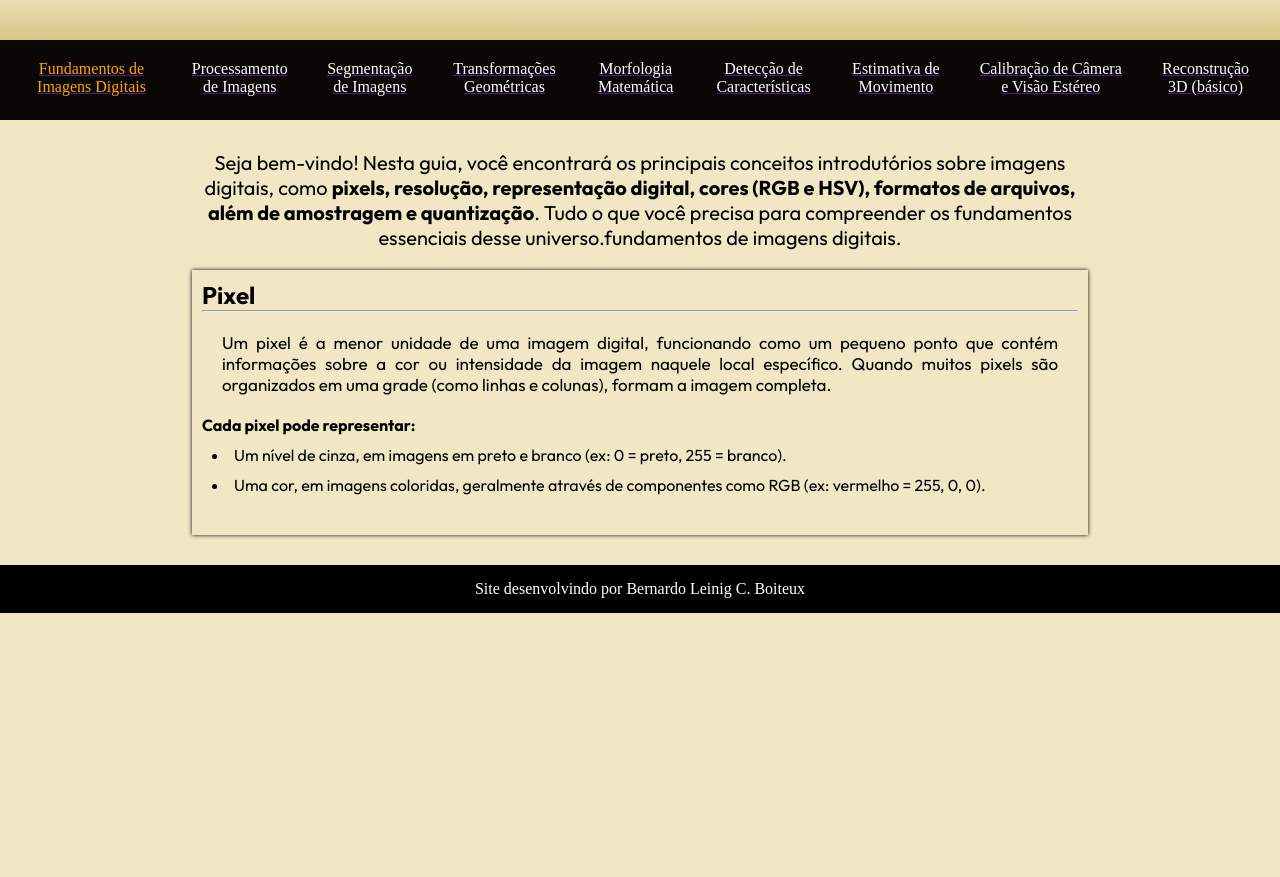
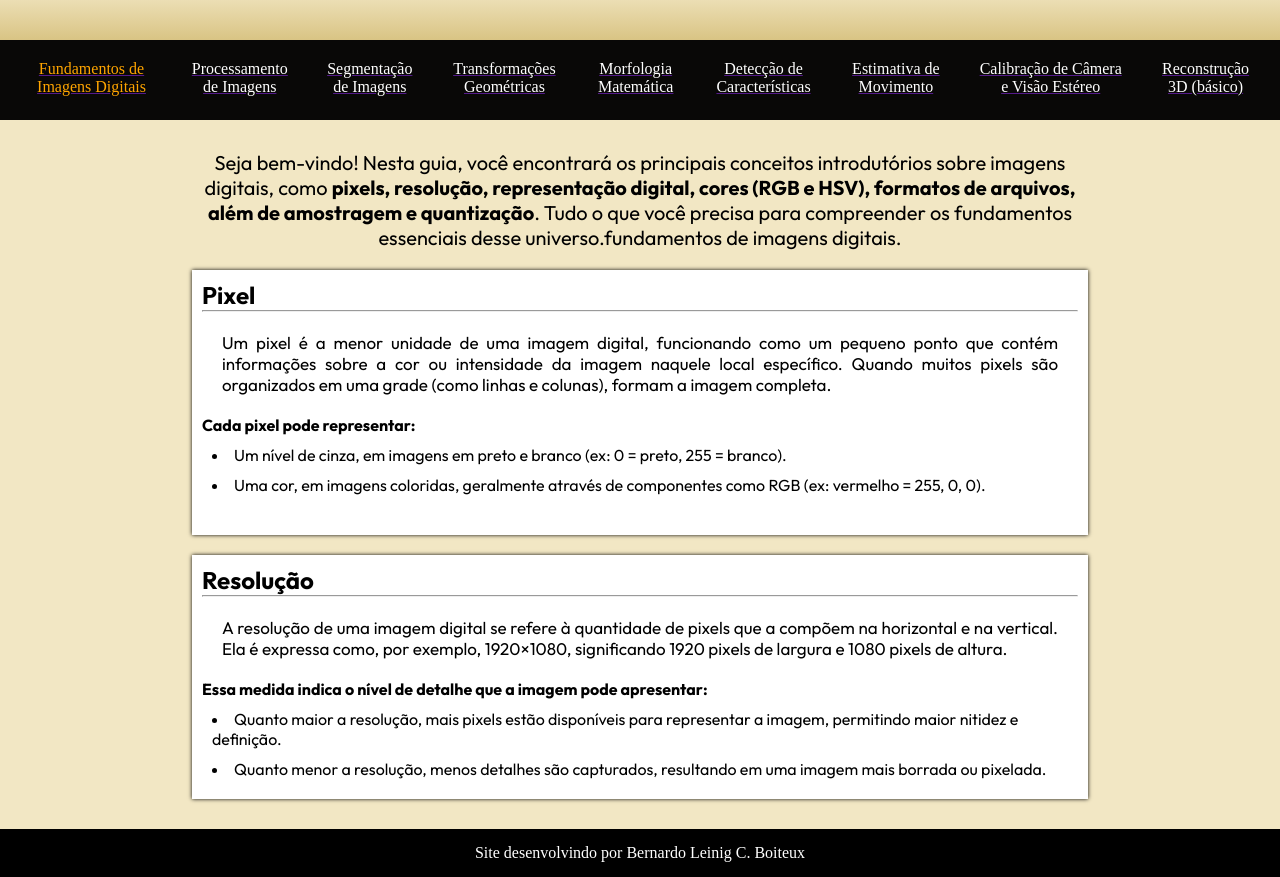
Before and after one commit to BernardoLCB/Desenvolvimento-Web, a plain HTML site: page caminhos/Fundamentos_imagens_digitais.html in a window 1280 px wide. Shown: the part 120-997 px from the top of the page. Before the commit the page ends 800 px from the top, so only its background shows below. Drawn offline with Linux system fonts and the light colour scheme.

Commit message:
Foi implementado o layout principal e secundario do site

```diff
--- a/caminhos/Fundamentos_imagens_digitais.html
+++ b/caminhos/Fundamentos_imagens_digitais.html
@@ -63,6 +63,27 @@
             <div class="imagem" id="1">
                 <img src="" alt="">
             </div>
+        </section >
+
+
+        <section class="conteudo" id="2">
+            <h2>Resolução</h2>
+            <hr>
+            <p>
+                A resolução de uma imagem digital se refere à quantidade de pixels que a compõem na horizontal e na vertical. Ela é expressa como, por exemplo, 1920×1080, significando 1920 pixels de largura e 1080 pixels de altura.
+            </p>
+            <h4>Essa medida indica o nível de detalhe que a imagem pode apresentar:</h4>
+            <ul>
+                <li>
+                    Quanto maior a resolução, mais pixels estão disponíveis para representar a imagem, permitindo maior nitidez e definição.
+                </li>
+                <li>
+                    Quanto menor a resolução, menos detalhes são capturados, resultando em uma imagem mais borrada ou pixelada.
+                </li>
+
+            </ul>
+
+
 
         </section>
     </main>
--- a/caminhos/style.css
+++ b/caminhos/style.css
@@ -82,6 +82,7 @@ main{
 }
 
 .conteudo{
+    background-color: white;
     box-shadow: 0px 0px 4px black;
     padding: 10px ;
     margin-top: 20px;
```
Also changed, not shown: caminhos/imagens/plano-de-fundo-textura-papel-d-água-branco.webp (added), caminhos/imagens/plano-de-fundo-texturizado-de-papel-de-espaco-de-design_53876-147801.avif (added), caminhos/imagens/textura-branca-padrao-abstrato-pode-ser-usado-para-papel-de-parede-ilustracao_118474-176.avif (added), caminhos/imagens/textura-de-papel-fundo-de-papelao.jpg (added).
